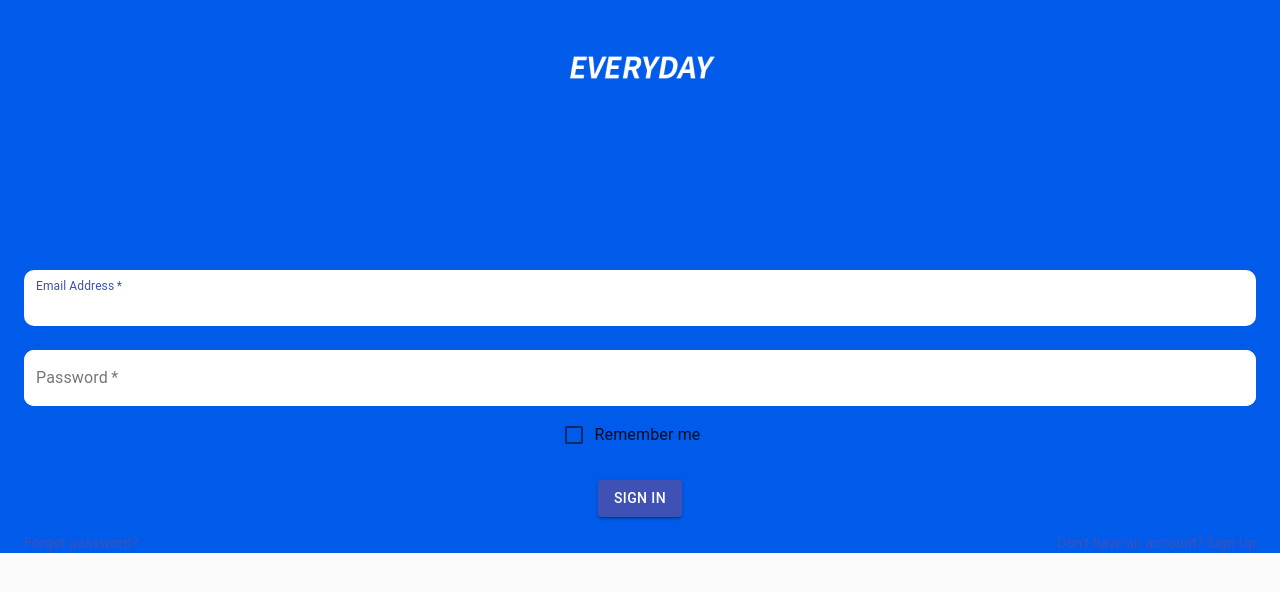
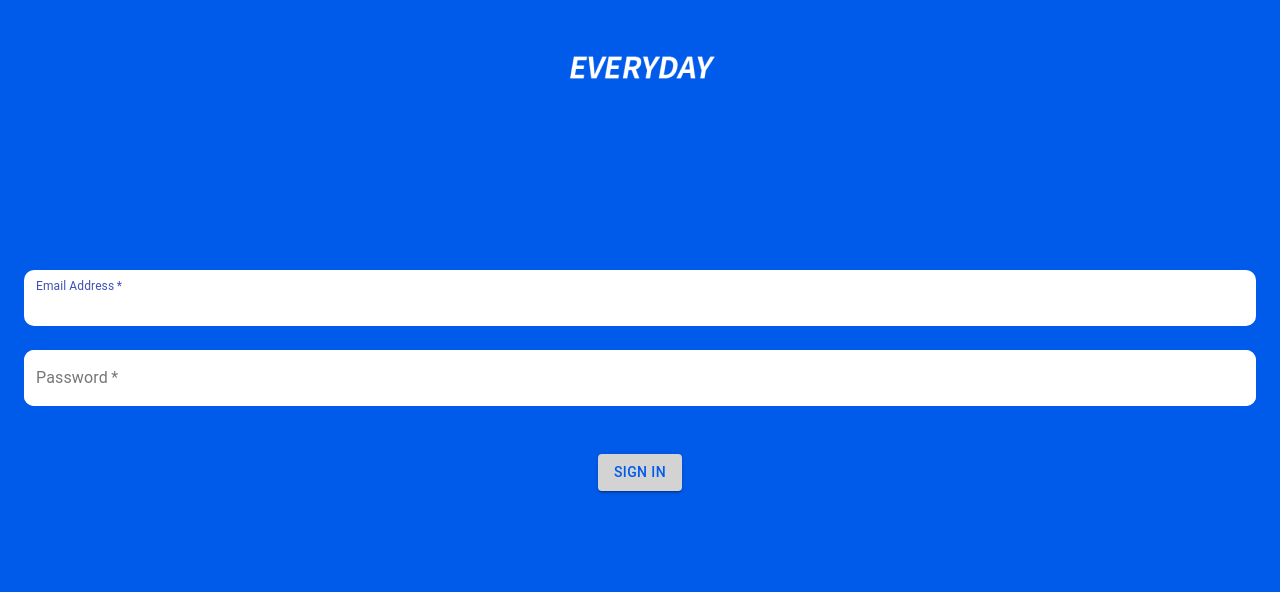
Before and after one commit to everyday-2020/everyday_front, a React (Create React App) app: page / in a window 1280 px wide. Shown: the top 592 px of the page. Built offline with nearby package versions, Linux system fonts and the light colour scheme.

Commit message:
fix signin button

```diff
--- a/src/containers/login.tsx
+++ b/src/containers/login.tsx
@@ -16,6 +16,7 @@ import { createMuiTheme, ThemeProvider } from "@material-ui/core";
 const useStyles = makeStyles((theme) => ({
   root: {
     background: "#005bea",
+    height: "100vh",
   },
   paper: {
     marginTop: theme.spacing(15),
@@ -23,9 +24,7 @@ const useStyles = makeStyles((theme) => ({
     flexDirection: "column",
     alignItems: "center",
   },
-  submit: {
-    margin: theme.spacing(3, 0, 2),
-  },
+
   bg_rectangle: {
     display: "flex",
     height: "134px",
@@ -43,7 +42,6 @@ const tfStyles = makeStyles((theme) => ({
     borderRadius: 10,
   },
 }));
-
 const tf_theme = createMuiTheme({
   overrides: {
     MuiFilledInput: {
@@ -65,6 +63,16 @@ const tf_theme = createMuiTheme({
     },
   },
 });
+
+const buttonStyles = makeStyles((theme) => ({
+  container: {
+    marginTop: "40px",
+  },
+  submit: {
+    backgroundColor: "#D3D3D3",
+    color: "#005bea",
+  },
+}));
 
 function PasswordTextField(props) {
   const classes = tfStyles();
@@ -109,6 +117,28 @@ function UsernameTextField(props) {
     />
   );
 }
+function SignInButton() {
+  const classes = buttonStyles();
+  return (
+    <div className={classes.container}>
+      <Link
+        href="./rooms"
+        style={{
+          textDecoration: "none",
+        }}
+      >
+        <Button
+          type="submit"
+          fullWidth
+          variant="contained"
+          className={classes.submit}
+        >
+          Sign In
+        </Button>
+      </Link>
+    </div>
+  );
+}
 
 export default function SignIn() {
   const classes = useStyles();
@@ -124,33 +154,7 @@ export default function SignIn() {
       <div className={classes.paper}>
         <UsernameTextField></UsernameTextField>
         <PasswordTextField></PasswordTextField>
-        <FormControlLabel
-          control={<Checkbox value="remember" color="primary" />}
-          label="Remember me"
-        />
-        <Link href="./rooms">
-          <Button
-            type="submit"
-            fullWidth
-            variant="contained"
-            color="primary"
-            className={classes.submit}
-          >
-            Sign In
-          </Button>
-        </Link>
-        <Grid container>
-          <Grid item xs>
-            <Link href="#" variant="body2">
-              Forgot password?
-            </Link>
-          </Grid>
-          <Grid item>
-            <Link href="#" variant="body2">
-              {"Don't have an account? Sign Up"}
-            </Link>
-          </Grid>
-        </Grid>
+        <SignInButton></SignInButton>
       </div>
     </Container>
   );
```
